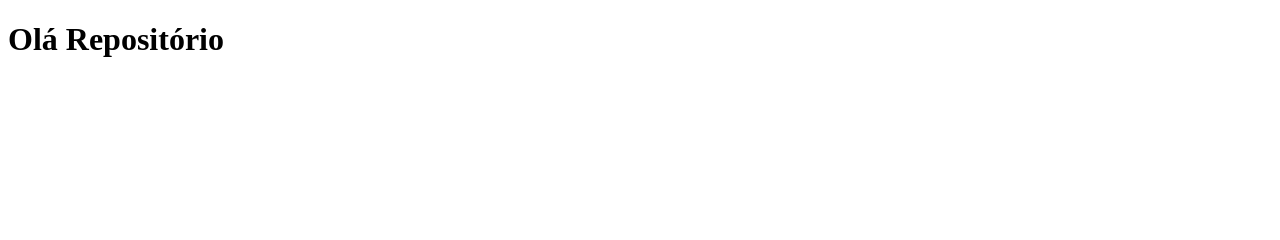
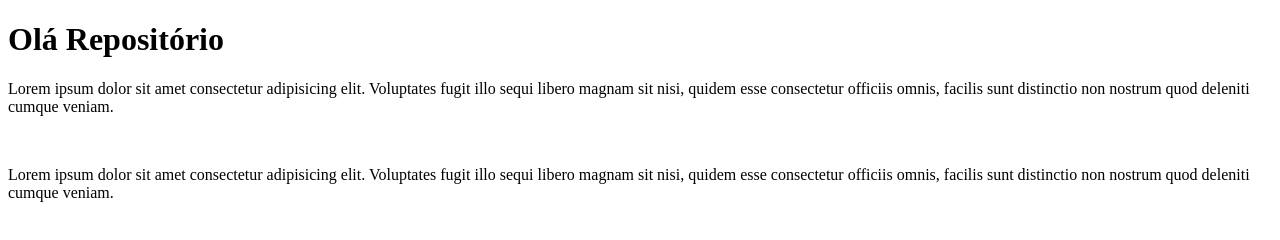
Before and after one commit to GuilhermeNevs/PrimeiroRepositorio, a plain HTML site: page index.html in a window 1280 px wide. Drawn offline with Linux system fonts and the light colour scheme.

Commit message:
Adicionei Paragrafos
Adição de paragrafos

```diff
--- a/index.html
+++ b/index.html
@@ -7,6 +7,9 @@
 </head>
 <body>
     <h1>Olá Repositório</h1>
+    <p>Lorem ipsum dolor sit amet consectetur adipisicing elit. Voluptates fugit illo sequi libero magnam sit nisi, quidem esse consectetur officiis omnis, facilis sunt distinctio non nostrum quod deleniti cumque veniam.</p>
+    <br>
+    <p>Lorem ipsum dolor sit amet consectetur adipisicing elit. Voluptates fugit illo sequi libero magnam sit nisi, quidem esse consectetur officiis omnis, facilis sunt distinctio non nostrum quod deleniti cumque veniam.</p>
 
 </body>
 </html>
```
